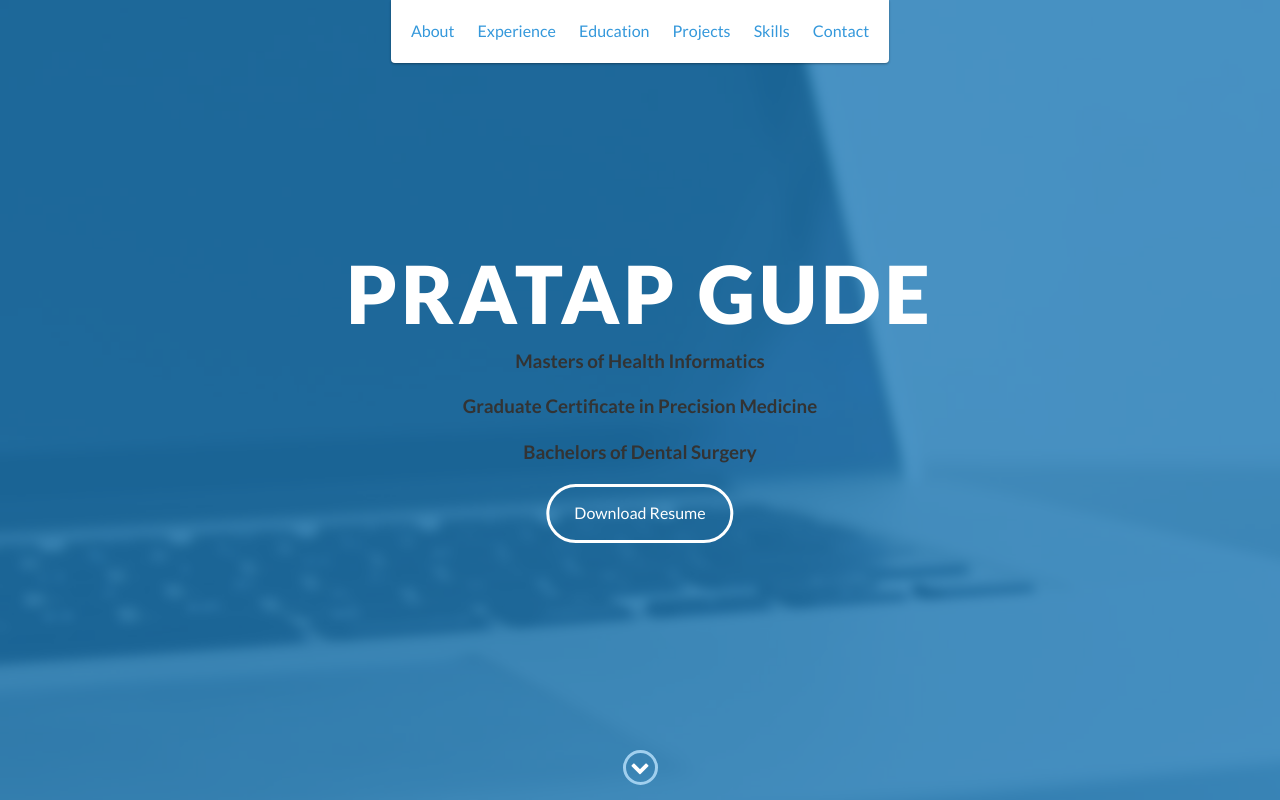
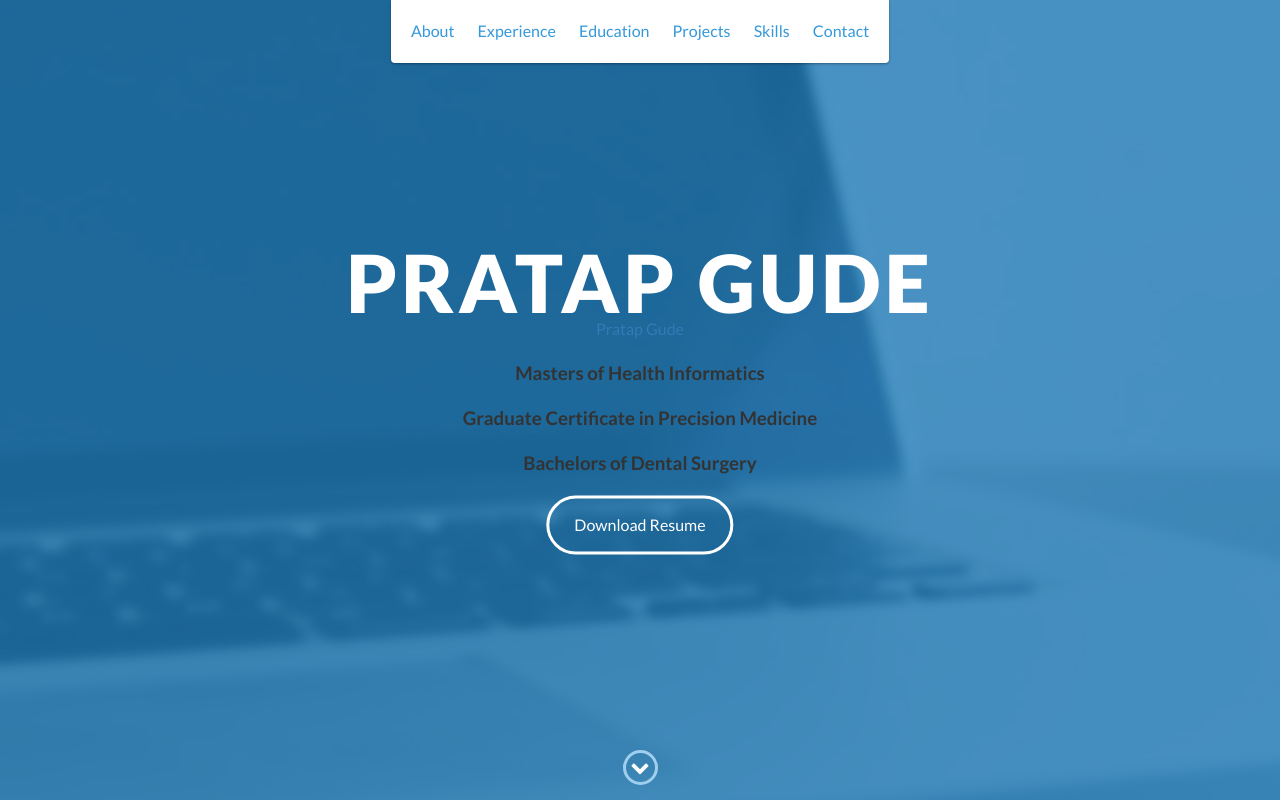
Before and after one commit to gvnsp/97.github.io, a website: page index.html in a window 1280 px wide. Shown: the top 800 px of the page. Drawn offline with nearby package versions, Linux system fonts and the light colour scheme.

Commit message:
Add LinkedIn profile badge to index.html
Added LinkedIn profile badge script and markup.

```diff
--- a/index.html
+++ b/index.html
@@ -49,6 +49,8 @@
     <div id="lead">
         <div id="lead-content">
             <h1>Pratap Gude</h1>
+			<script src="https://platform.linkedin.com/badges/js/profile.js" async defer type="text/javascript"></script>
+			<div class="badge-base LI-profile-badge" data-locale="en_US" data-size="large" data-theme="dark" data-type="HORIZONTAL" data-vanity="gvnsp" data-version="v1"><a class="badge-base__link LI-simple-link" href="https://www.linkedin.com/in/gvnsp?trk=profile-badge">Pratap Gude</a></div>
             <h2> </h2>
             <h3>Masters of Health Informatics</h3>
             <h3>Graduate Certificate in Precision Medicine</h3>
```
